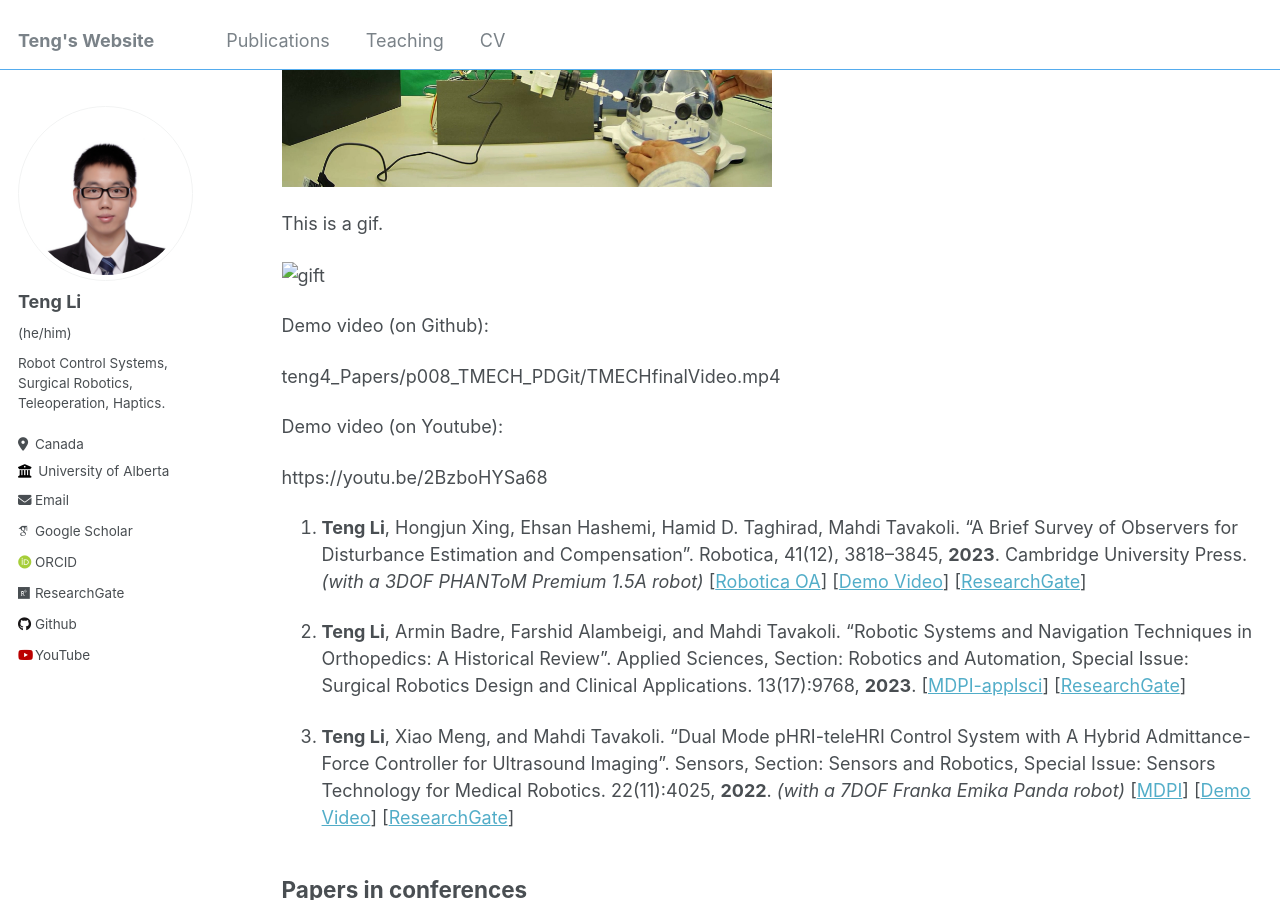
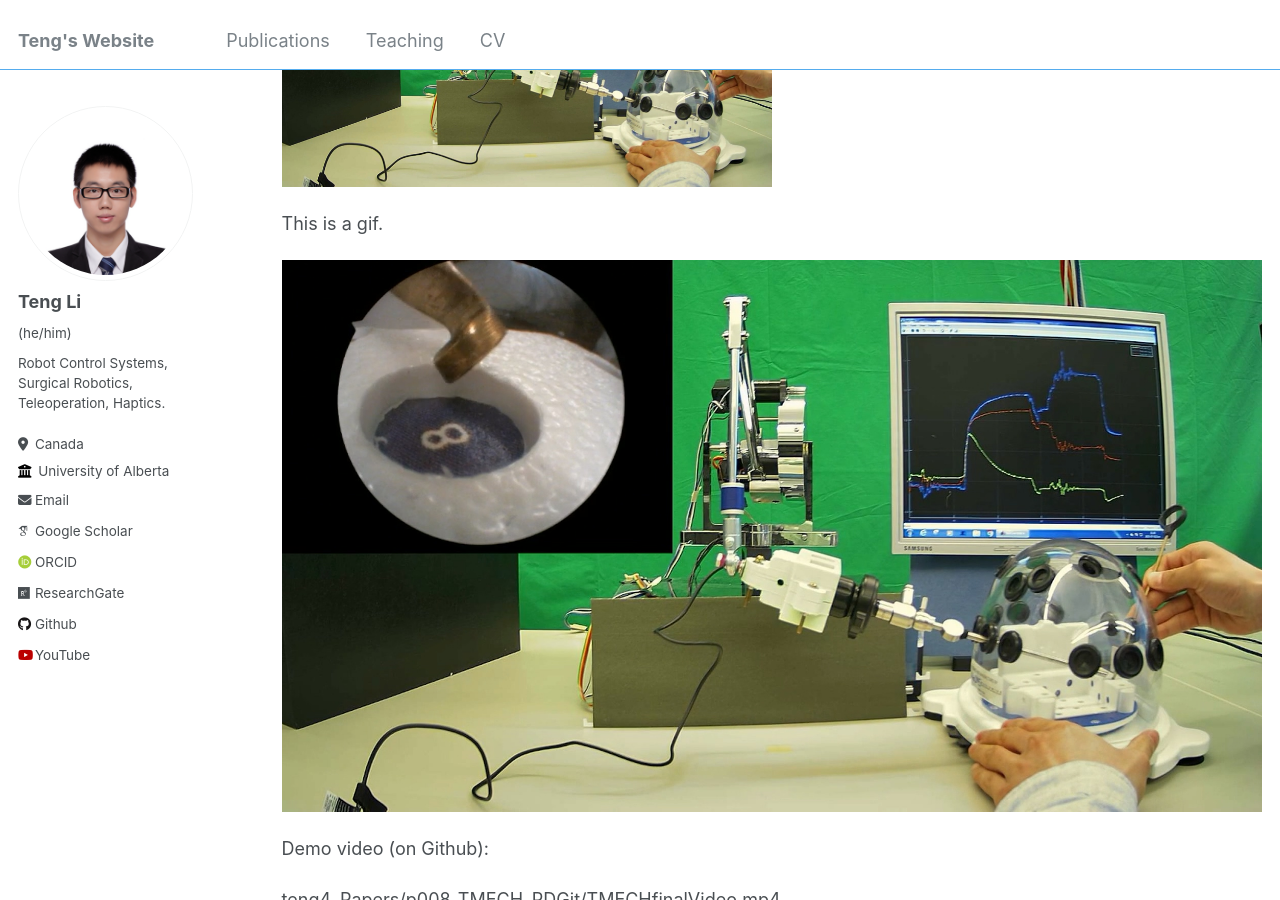
Before and after one commit to teng4/teng4.github.io, a Jekyll site: the page built from _pages/publications.md, in a window 1280 px wide and 900 px high, scrolled down 532 px. Built offline with Jekyll 4.4.1, drawn with Linux system fonts in a browser that asks for light colours; some web fonts are replaced.

Commit message:
Update publications.md

```diff
--- a/_pages/publications.md
+++ b/_pages/publications.md
@@ -32,7 +32,7 @@ This is a image.
 
 This is a gif.
 
-![gift](teng4_Papers/p008_TMECH_PDGit/TMECHvideoImg1.jpg)
+![gift](../teng4_Papers/p008_TMECH_PDGit/TMECHvideoImg1.jpg)
 
 Demo video (on Github):
 
```
